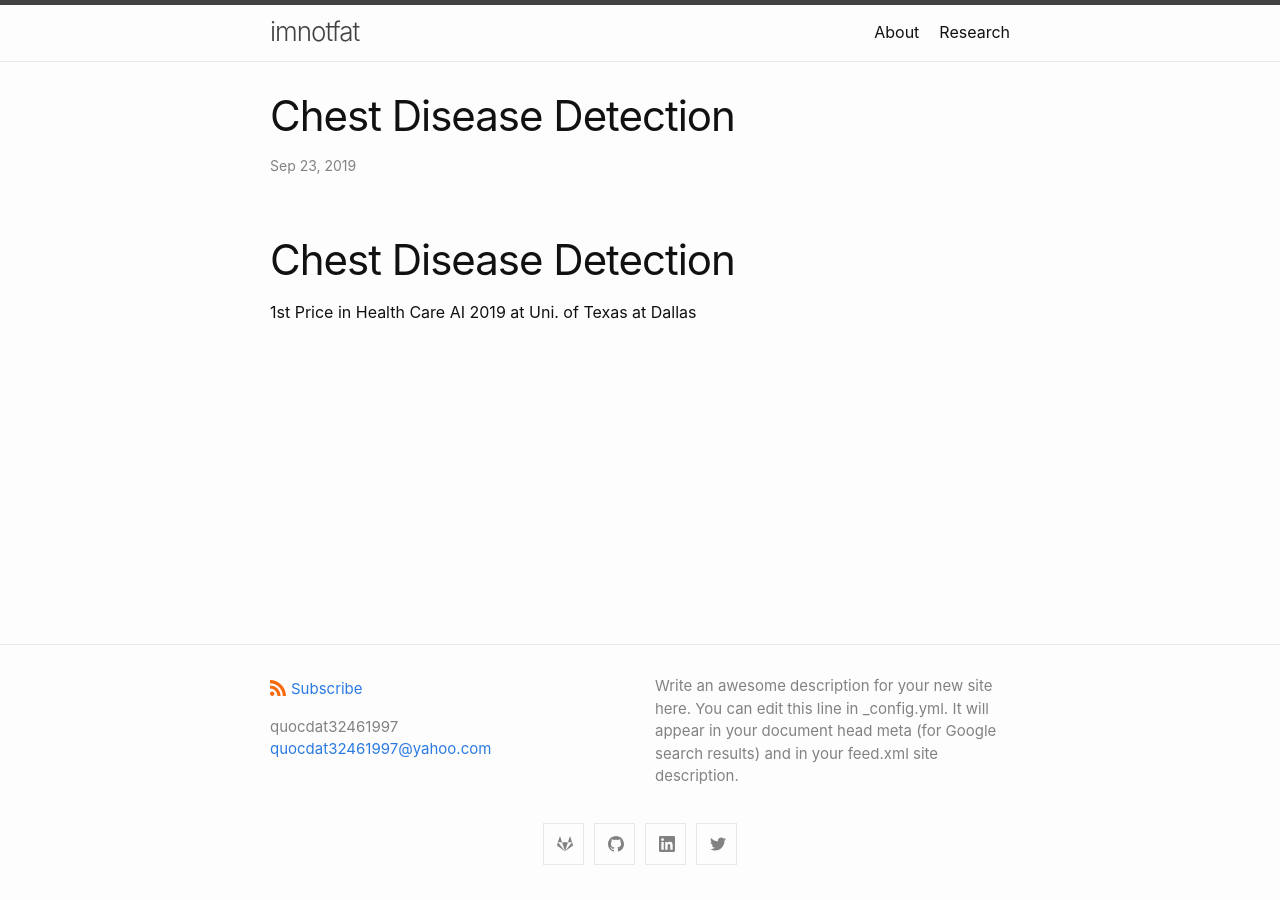
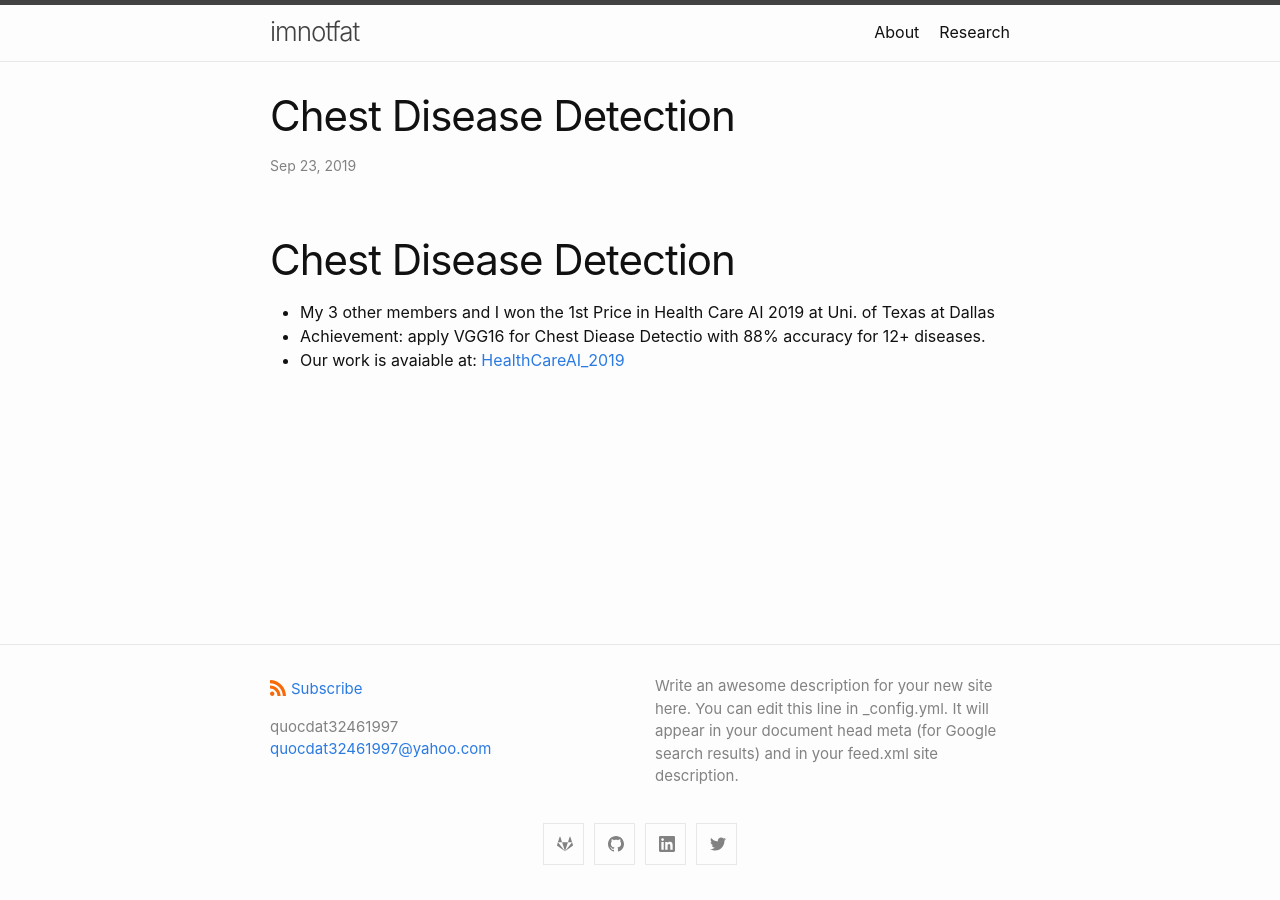
Before and after one commit to quocdat32461997/quocdat32461997.github.io, a Jekyll site: the page built from _posts/2019-09-23-chest-disease-detection.md, in a window 1280 px wide. Built offline with Jekyll 4.4.1, drawn with Linux system fonts in a browser that asks for light colours.

Commit message:
Update 2019-09-23-chest-disease-detection.md

```diff
--- a/_posts/2019-09-23-chest-disease-detection.md
+++ b/_posts/2019-09-23-chest-disease-detection.md
@@ -3,5 +3,6 @@ layout: post
 ---
 
 # Chest Disease Detection
-
-1st Price in Health Care AI 2019 at Uni. of Texas at Dallas
+* My 3 other members and I won the 1st Price in Health Care AI 2019 at Uni. of Texas at Dallas
+* Achievement: apply VGG16 for Chest Diease Detectio with 88% accuracy for 12+ diseases.
+* Our work is avaiable at: [HealthCareAI_2019](https://github.com/quocdat32461997/HealthCareAI_2019)
```
